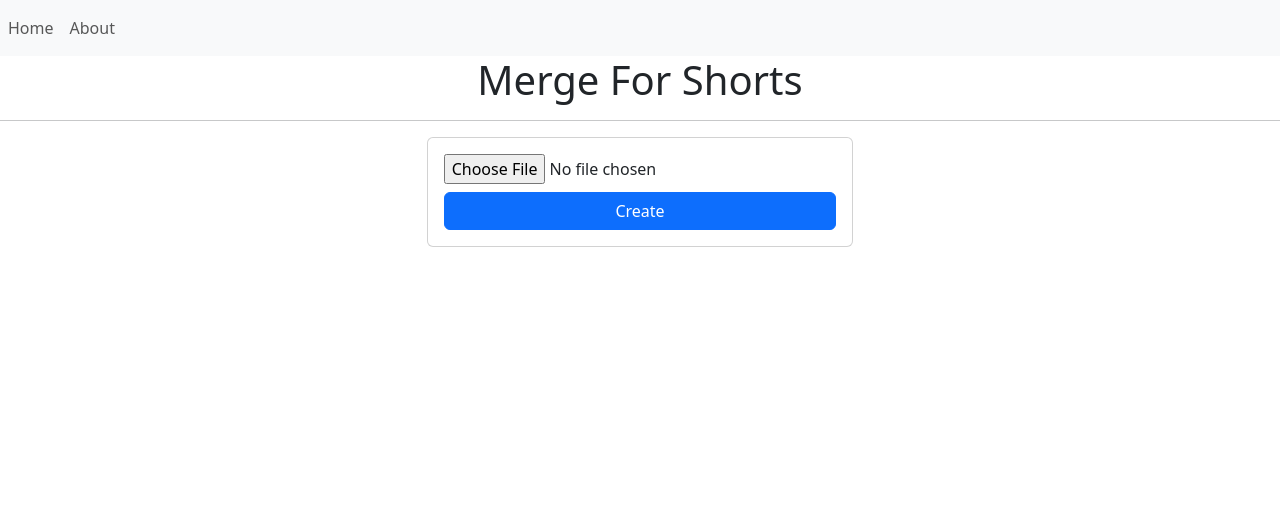
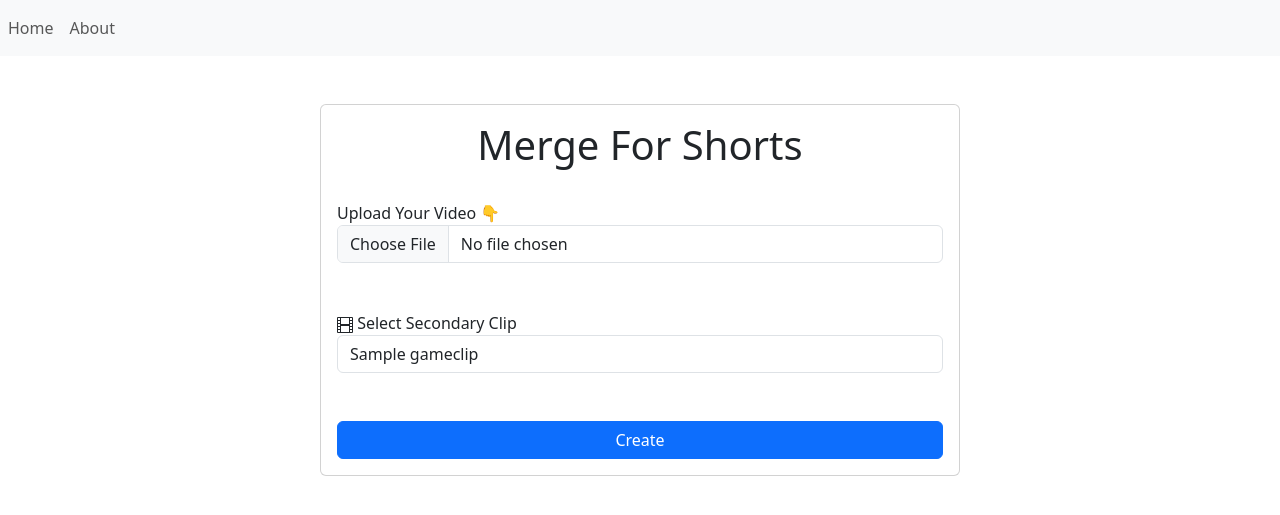
Before and after one commit to pj8912/merge-for-shorts, a Flask app: template templates/index.html in a window 1280 px wide. Shown: the top 515 px of the page. Run offline with Flask 2, Linux system fonts and the light colour scheme; the template is opened without the code that fills it: most values are stand-ins (such as "Sample title", 1, 10 or a date in 2020).

Commit message:
UI update: added icons, added secondary video list to select Added about page

```diff
--- a/app.py
+++ b/app.py
@@ -4,31 +4,41 @@ import datetime
 from moviepy.editor import *
 from moviepy.video.fx.all import *
 
-
-
 ts = datetime.datetime.now().timestamp()
-
 
 app = Flask(__name__)
 app.config["UPLOAD_FOLDER"] = "uploads"
+app.config["MEDIA_FOLDER"] = "media" #newly created videos
 
-
+@app.route("/about")
+def about():
+    return render_template('about.html')
 
 @app.route("/")
 def index():
-    return render_template("index.html")
+
+
+    folder_path = os.path.expanduser("./uploads/gameclips")
+    filenames = [filename for filename in os.listdir(folder_path)
+             if os.path.isfile(os.path.join(folder_path, filename))]
+
+    # for i in filenames:
+    #     parts = i.split('.')
+    #     video_name = parts[0]
+    #     # print(video_name)
+
+    return render_template("index.html", gameclips=filenames)
 
 @app.route('/uploadfile',   methods=["POST"])
 def upload():
     if request.method == "POST":
         if 'file' not in request.files:
             return render_template('index.html', error='No file selected.')
+        file = request.files['file']
 
-        file = request.files['file']
+        # No selected file
         if file.filename == '':
-        # No selected file
             return render_template('index.html', error='No file selected.')
-
 
         # clip1 = VideoFileClip( os.path.join(request.files['file'].filename))
         filename = file.filename
@@ -39,28 +49,33 @@ def upload():
         if clip1.duration > 60:
             clip1 = clip1.subclip(0,60)
 
-        clip2 =   VideoFileClip("uploads/quake_short.mp4",audio=False)
+        clip2 =   VideoFileClip("uploads/gameclips/quake_short.mp4",audio=False)
         if clip2.duration > clip1.duration:
             clip2 = clip2.subclip(0, clip1.duration)
 
         tr1 = ImageClip("fondo.png").set_duration(clip1.duration).set_position(("center","top"))
-        tr2 = ImageClip("fondo.png").set_duration(clip1.duration).set_position(("center","bottom"))
+        # tr2 = ImageClip("fondo.png ").set_duration(clip1.duration).set_position(("center","bottom"))
 
         clip1 = clip1.crop(x1=506, y1 = 0, x2=0, y2 = 900)
-        combine = clips_array([[tr1],[clip1],[clip2],[tr2]])
+        clip2 = clip2.crop(x1=506, y1 = 0, x2=0, y2 = 900)
+
+        combine = clips_array([[tr1],[clip1],[clip2]])
         ts = datetime.datetime.now().timestamp()
         filename = str(ts)+".mp4"
-        combine.write_videofile(filename)
+
+        output_path = os.path.join(app.config['MEDIA_FOLDER'], filename)
+        temp_audio_path = os.path.join(app.config['MEDIA_FOLDER'], str(ts)+'.mp3')
+        combine.write_videofile(output_path, temp_audiofile=temp_audio_path)
         combine.close()
 
-
-
+        # combine.write_videofile(filename)
+        # combine.close()
 
         # return 'File uploaded successfully!', 200
         return render_template('index.html', success='Video '+filename+' created')
 
     # File is not an MP4 file
-        return render_template('index.html', error='Invalid file format. Please upload an MP4 file.')
+        # return render_template('index.html', error='Invalid file format. Please upload an MP4 file.')
 
     return render_template('index.html', error='Invalid request')
 
--- a/templates/index.html
+++ b/templates/index.html
@@ -1,46 +1,48 @@
 {% extends 'wrapper.html' %}
-
 {% block title %}Home{% endblock %}
-
-
-
 {% block content %}
 
-<div align="center">
-    <h1>Merge For Shorts</h1>
-</div>
+<div class="card card-body col-md-6 m-auto mt-5">
+    <div align="center">
+        <h1>Merge For Shorts</h1>
+    </div>
 
-<hr>
-
-<div   class="card card-body col-md-4 m-auto" >
-
-
-    <form action="/uploadfile" method="post" enctype="multipart/form-data">
+    <form action="/uploadfile" method="post" class="mt-4" enctype="multipart/form-data">
         <div class="mb-2">
             {% if error %}
-                <div class="alert alert-danger">{{ error }}</div>
+            <div class="alert alert-danger">{{ error }}</div>
             {% endif %}
 
             {% if success %}
-                <div class="alert alert-success">{{ success }}</div>
+            <div class="alert alert-success">{{ success }}</div>
             {% endif %}
 
+            <div class="mb-2">
+                <label for="">Upload Your Video &#x1F447; </label>
+                <input id="file-input"class="form-control"  name="file" type="file" accept="video/mp4">
+            </div>
 
-             <div class="image-upload">
+            <div class="mb-2 mt-5">
+                <label for="">
+                    <svg xmlns="http://www.w3.org/2000/svg" width="16" height="16" fill="currentColor" class="bi bi-film" viewBox="0 0 16 16">
+                        <path d="M0 1a1 1 0 0 1 1-1h14a1 1 0 0 1 1 1v14a1 1 0 0 1-1 1H1a1 1 0 0 1-1-1V1zm4 0v6h8V1H4zm8 8H4v6h8V9zM1 1v2h2V1H1zm2 3H1v2h2V4zM1 7v2h2V7H1zm2 3H1v2h2v-2zm-2 3v2h2v-2H1zM15 1h-2v2h2V1zm-2 3v2h2V4h-2zm2 3h-2v2h2V7zm-2 3v2h2v-2h-2zm2 3h-2v2h2v-2z"/>
+                      </svg>
+                    Select Secondary Clip</label>
+                <select name="" class="form-control" >
+                    {% for i in gameclips %}
+                        {% set parts = i.split('.') %}
+                        {% set filename = parts[0] %}
+                        <option value="{{ i }}">{{ filename }}</option>
 
-                <input id="file-input" name="file" type="file" accept="video/mp4" >
-
-              </div>
-
+                    {% endfor %}
+                </select>
+            </div>
         </div>
-
-        <div class="d-grid gap-2">
-
+        <div class="d-grid gap-2 mt-5">
             <button type="submit" class="btn  btn-primary">
                 Create
             </button>
         </div>
-
     </form>
 </div>
 
```
Also changed, not shown: templates/about.html (added, +10 -0 lines), test.py (added, +11 -0 lines), 6 other files.
